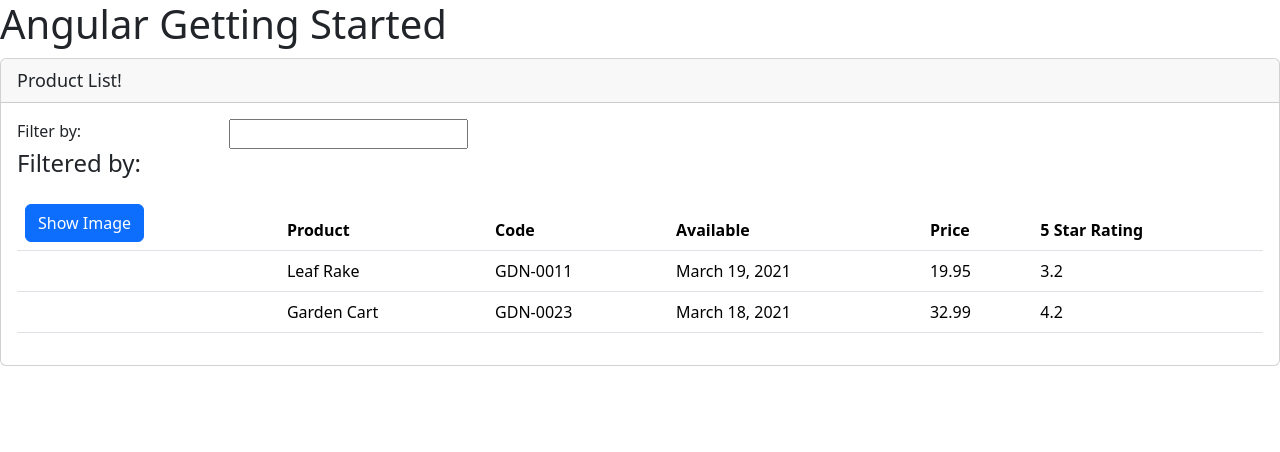
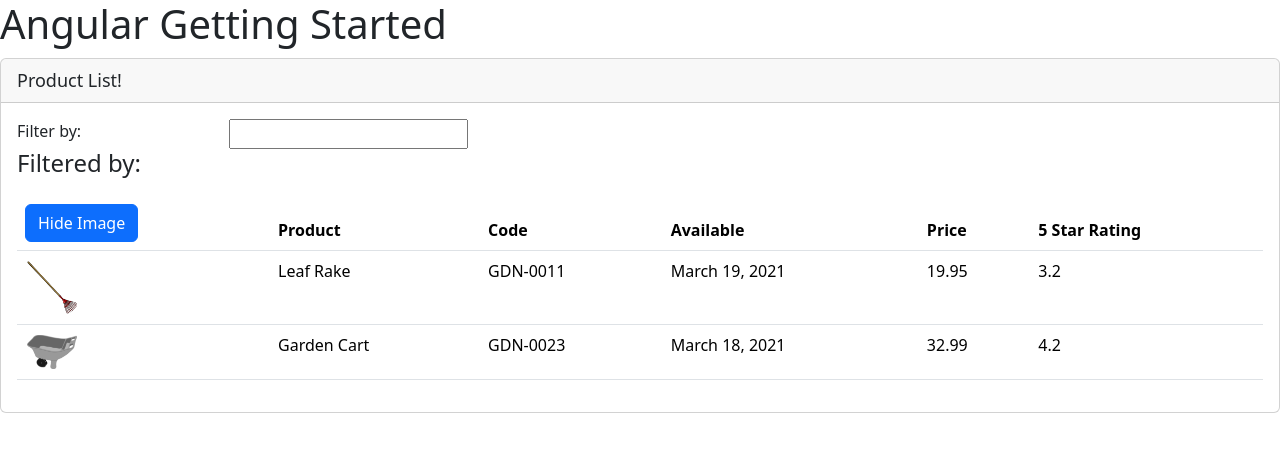
Before and after one commit to markfady/Angular_Getting_Started, an Angular app: page / in a window 1280 px wide. Both pictures are taken after a click on the button "Show Image". Shown: the top 452 px of the page. Built offline with nearby package versions, Linux system fonts and the light colour scheme.

Commit message:
property binding image & function with click event

```diff
--- a/src/app/products/product-list.component.html
+++ b/src/app/products/product-list.component.html
@@ -19,8 +19,8 @@
           <thead>
             <tr>
               <th>
-               <button class="btn btn-primary">
-                Show Image
+               <button class="btn btn-primary" (click)="toggleImage()">  <!--Click event-->
+                {{showStatus?'Hide':'Show'}} Image <!--Javascript conditional operator-->
                </button>
               </th>
               <th>Product</th>
@@ -32,7 +32,9 @@
           </thead>
           <tbody>
             <tr *ngFor="let product of products"> <!-- Using Directives for -->
-              <td></td>
+              <td *ngIf="showStatus">  <!--Check the status-->
+                <img [style.margin.px]='imageMargin' [style.width.px]='imageWidth' [src]='product.imageUrl' [title]='product.productName'> <!-- Property Binding -->
+              </td>
               <td>{{product.productName}}</td>
               <td>{{product.productCode}}</td>
               <td>{{product.releaseDate}}</td>
--- a/src/app/products/product-list.component.ts
+++ b/src/app/products/product-list.component.ts
@@ -7,6 +7,9 @@ import { Component } from "@angular/core";
 
 export class ProductListComponent  {
     pageTitle:string='Product List!';
+    imageWidth:number=50;
+    imageMargin:number=2;
+    showStatus:boolean=false;
     products:any[]= [
         {
             "productId": 1,
@@ -29,5 +32,10 @@ export class ProductListComponent  {
             "imageUrl": "assets/images/garden_cart.png"
           },
     ]
+    toggleImage():void{
+      this.showStatus=!this.showStatus
+    }
+
+
 
 }
```
